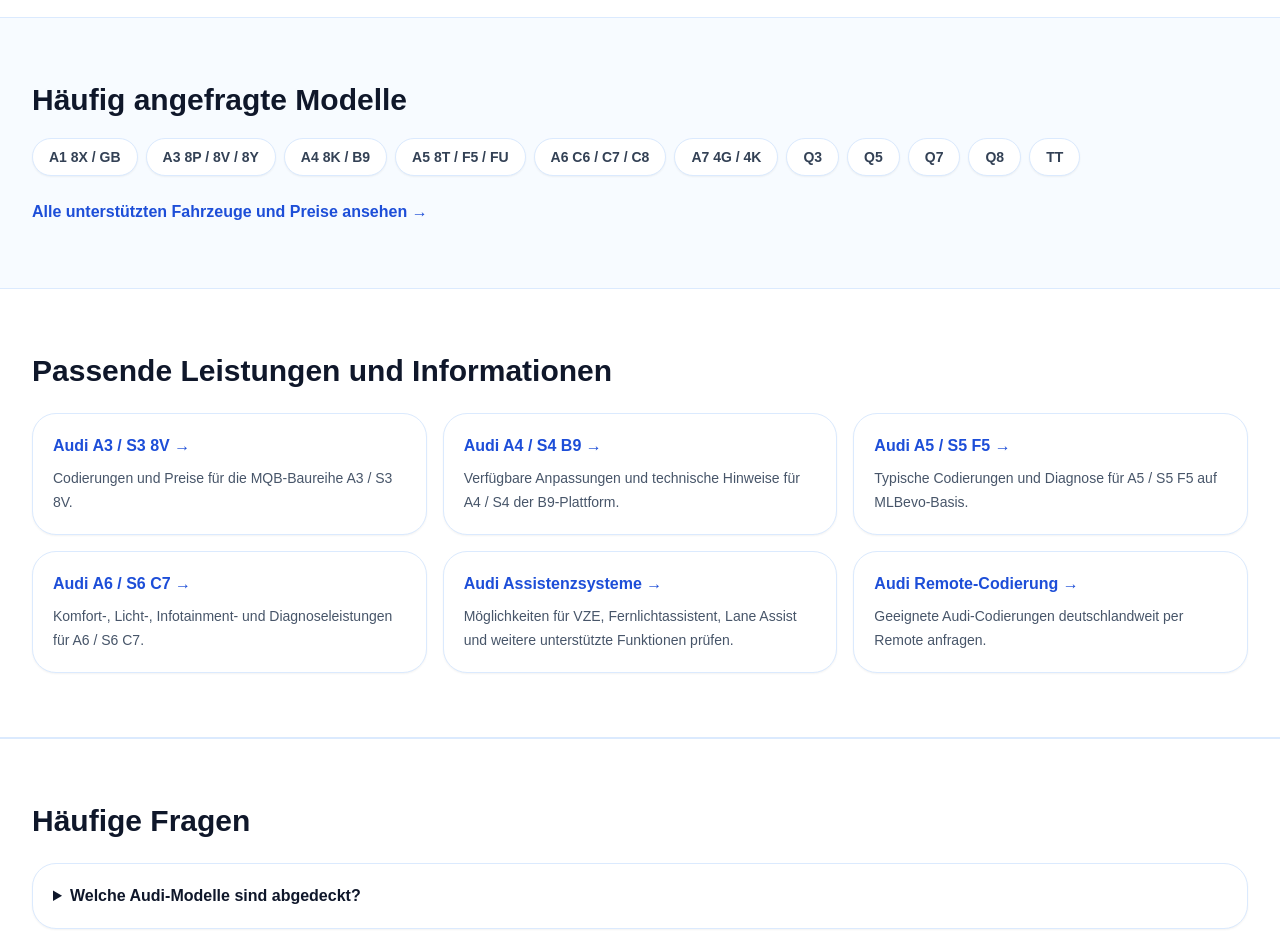
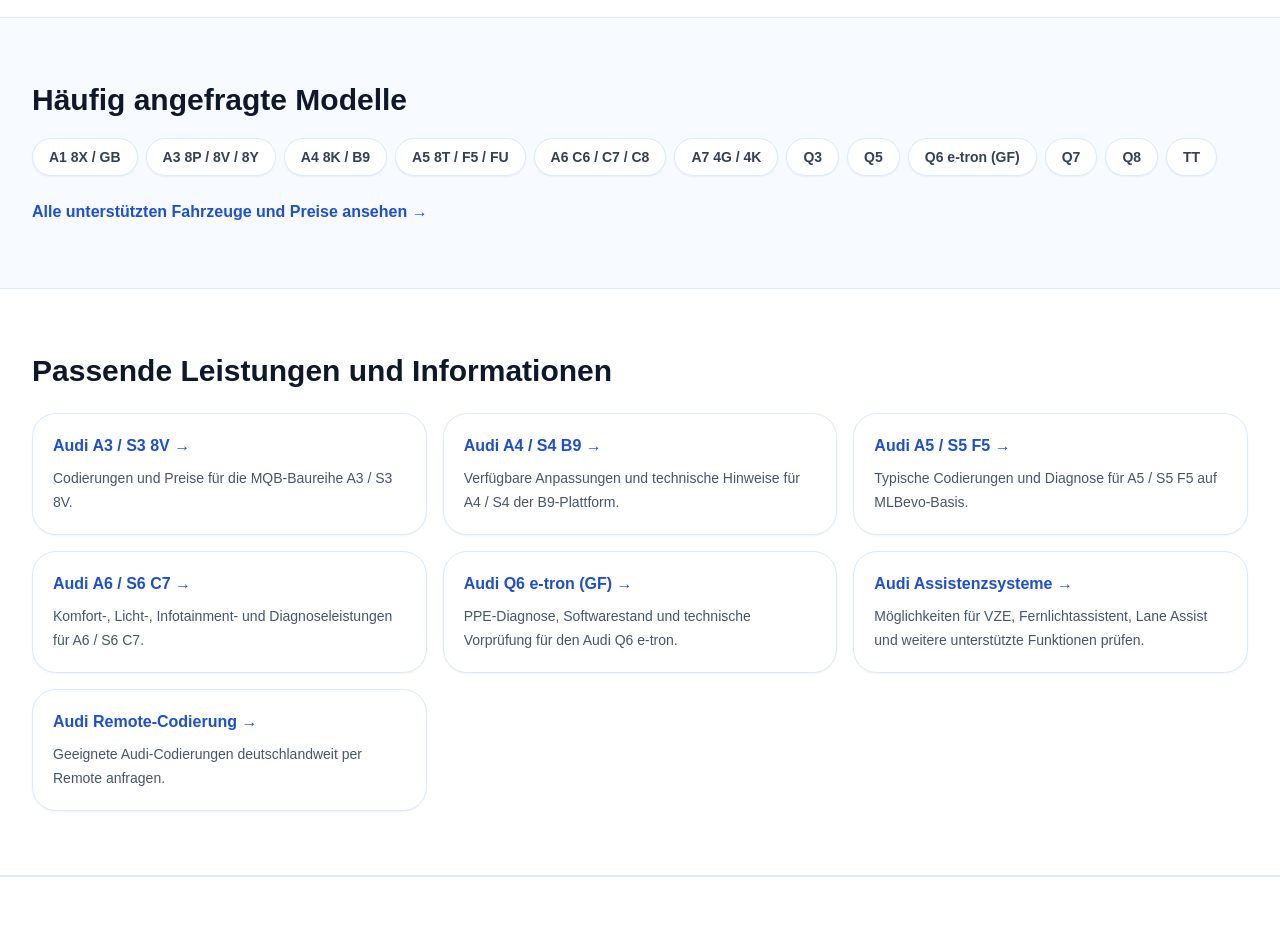
Before and after one commit to e-engineer2026/td-fahrzeugcodierung2, a Next.js app: page /audi-codierung-leipzig in a window 1280 px wide. Shown: the part 1840-2775 px from the top of the page. Built offline with nearby package versions, Linux system fonts and the light colour scheme; no server answers.

Commit message:
SEO: link Audi Q6 e-tron from Audi landing page

```diff
--- a/app/audi-codierung-leipzig/page.tsx
+++ b/app/audi-codierung-leipzig/page.tsx
@@ -2,8 +2,8 @@ import type { Metadata } from "next";
 import SeoServicePage from "../components/SeoServicePage";
 
 export const metadata: Metadata = {
-  title: "Audi Codierung Leipzig | A3, A4, A5, A6, Q5 & Q7",
-  description: "Audi Codierung in Leipzig für A1, A3, A4, A5, A6, A7, Q3, Q5, Q7, Q8 und TT. Diagnose, VCDS/VCP/ODIS, Komfort-, Licht- und Assistenzfunktionen.",
+  title: "Audi Codierung Leipzig | A3, A4, A5, A6, Q5, Q6 & Q7",
+  description: "Audi Codierung und Diagnose in Leipzig für A1, A3, A4, A5, A6, A7, Q3, Q5, Q6 e-tron, Q7, Q8 und TT. VCDS/VCP/ODIS sowie fahrzeugbezogene Vorprüfung.",
   alternates: { canonical: "/audi-codierung-leipzig" },
 };
 
@@ -13,7 +13,7 @@ export default function Page() {
     title="Audi Codierung in Leipzig"
     intro="Codierungen, Diagnose und Anpassungen für zahlreiche Audi-Baureihen in Leipzig – vom A3 8V und A4/A5 B9 bis A6 C7/C8, Q5, Q7 und Q8. Je nach Plattform und Steuergerät kommen VCDS, VCP oder ODIS zum Einsatz; die gewünschte Funktion wird vorab fahrzeugbezogen geprüft."
     benefits={["Audi-Baureihen von A1 bis Q8", "Vor Ort in Leipzig-Süd", "VCDS · VCP · ODIS je nach Aufgabe", "Technische Vorprüfung vor Änderungen"]}
-    models={["A1 8X / GB", "A3 8P / 8V / 8Y", "A4 8K / B9", "A5 8T / F5 / FU", "A6 C6 / C7 / C8", "A7 4G / 4K", "Q3", "Q5", "Q7", "Q8", "TT"]}
+    models={["A1 8X / GB", "A3 8P / 8V / 8Y", "A4 8K / B9", "A5 8T / F5 / FU", "A6 C6 / C7 / C8", "A7 4G / 4K", "Q3", "Q5", "Q6 e-tron (GF)", "Q7", "Q8", "TT"]}
     detailsTitle="Typische Audi-Codierungen und Diagnose"
     details={[
       "Bei Audi reichen die möglichen Anpassungen von Komfort- und Lichtfunktionen über Kombiinstrument und Infotainment bis zu Assistenzsystemen. Häufig angefragt werden Spiegelanklappen und Spiegelabsenkung, Coming Home/Leaving Home, Tagfahrlicht- und Heckleuchten-Anpassungen, Zeigertest/Staging sowie die Aktivierung bereits hardwareseitig vorhandener Assistenzfunktionen wie Verkehrszeichenerkennung oder Fernlichtassistent.",
@@ -27,6 +27,7 @@ export default function Page() {
       { href: "/fahrzeuge/audi/a4-s4-b9-codierung", label: "Audi A4 / S4 B9", description: "Verfügbare Anpassungen und technische Hinweise für A4 / S4 der B9-Plattform." },
       { href: "/fahrzeuge/audi/a5-s5-f5-codierung", label: "Audi A5 / S5 F5", description: "Typische Codierungen und Diagnose für A5 / S5 F5 auf MLBevo-Basis." },
       { href: "/fahrzeuge/audi/a6-s6-c7-codierung", label: "Audi A6 / S6 C7", description: "Komfort-, Licht-, Infotainment- und Diagnoseleistungen für A6 / S6 C7." },
+      { href: "/fahrzeuge/audi/q6-e-tron-gf-codierung", label: "Audi Q6 e-tron (GF)", description: "PPE-Diagnose, Softwarestand und technische Vorprüfung für den Audi Q6 e-tron." },
       { href: "/assistenzsysteme-codieren-leipzig", label: "Audi Assistenzsysteme", description: "Möglichkeiten für VZE, Fernlichtassistent, Lane Assist und weitere unterstützte Funktionen prüfen." },
       { href: "/remote-fahrzeugcodierung", label: "Audi Remote-Codierung", description: "Geeignete Audi-Codierungen deutschlandweit per Remote anfragen." }
     ]}
```
